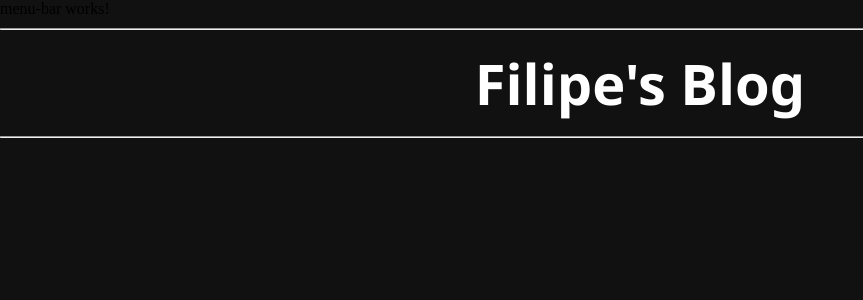
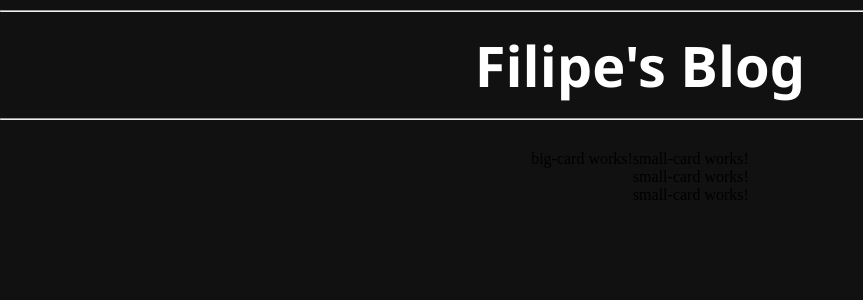
Before and after one commit to filipecsoares/blog-app, an Angular app: page / in a window 1280 px wide. Shown: the top 300 px of the page, without its empty margins (0-863 px from the left). Built offline with nearby package versions, Linux system fonts and the light colour scheme.

Commit message:
feat: home page

```diff
--- a/src/app/app.component.html
+++ b/src/app/app.component.html
@@ -1,3 +1,2 @@
-<app-menu-bar></app-menu-bar>
-<app-menu-title></app-menu-title>
+<app-home></app-home>
 <router-outlet />
--- a/src/app/app.component.ts
+++ b/src/app/app.component.ts
@@ -1,12 +1,11 @@
 import { Component } from '@angular/core';
 import { RouterOutlet } from '@angular/router';
-import { MenuBarComponent } from './components/menu-bar/menu-bar.component';
-import { MenuTitleComponent } from './components/menu-title/menu-title.component';
+import { HomeComponent } from './pages/home/home.component';
 
 @Component({
   selector: 'app-root',
   standalone: true,
-  imports: [RouterOutlet, MenuBarComponent, MenuTitleComponent],
+  imports: [RouterOutlet, HomeComponent],
   templateUrl: './app.component.html',
   styleUrl: './app.component.css'
 })
--- /dev/null
+++ b/src/app/pages/home/home.component.css
@@ -0,0 +1,9 @@
+.container__articles{
+    margin-top: 30px;
+
+    @media(min-width: 700px) {
+      display: flex;
+      flex-direction: row;
+      justify-content: center;
+    }
+  }
--- /dev/null
+++ b/src/app/pages/home/home.component.html
@@ -0,0 +1,35 @@
+<app-menu-title></app-menu-title>
+
+<div class="container__articles">
+  <div class="articles__main">
+    <app-big-card
+      Id="1"
+      photoCover="https://c7.alamy.com/comp/GNB4H9/word-cloud-data-structure-GNB4H9.jpg"
+      cardTitle="Introdução a Estruturas de Dados"
+      cardDescription="Entenda o conceito de listas, pilhas, filas e árvores para otimizar algoritmos e gerenciar dados."
+      >
+    </app-big-card>
+
+  </div>
+  <div class="articles__others">
+    <app-small-card
+      Id="2"
+      cardTitle="Grafos: Entendendo os Fundamentos"
+      photoCover="https://www.freecodecamp.org/portuguese/news/content/images/2022/03/image-76-1.png"
+    >
+    </app-small-card>
+    <app-small-card
+      Id="3"
+      cardTitle="Matemática Discreta: Conceitos Essenciais"
+      photoCover="https://media.licdn.com/dms/image/v2/D4D12AQEa3MnqQcDKFw/article-cover_image-shrink_720_1280/article-cover_image-shrink_720_1280/0/1656277647290?e=1733356800&v=beta&t=gT1gSqJSpzeYBNU2HOBHWwpstHUUjbY6mfVxBb4vkPc"
+    >
+    </app-small-card>
+
+    <app-small-card
+      Id="4"
+      cardTitle="Como Kafka Transforma Processamento de Eventos em Escala"
+      photoCover="https://miro.medium.com/v2/resize:fit:720/format:webp/1*Q0bv9su2xxFgUidf3gt-2Q.png"
+    >
+    </app-small-card>
+  </div>
+</div>
```
Also changed, not shown: src/app/pages/home/home.component.ts (added, +15 -0 lines).
